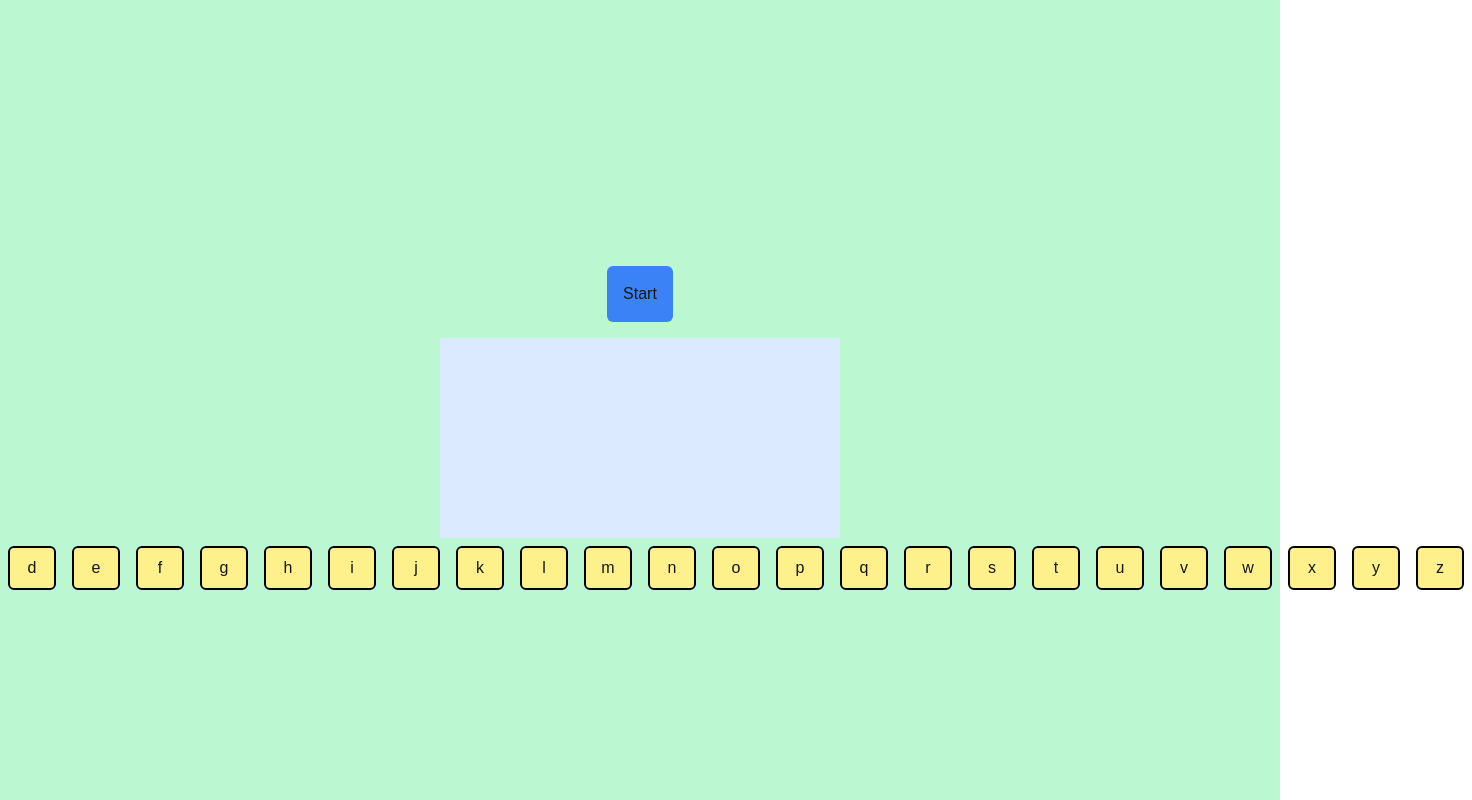
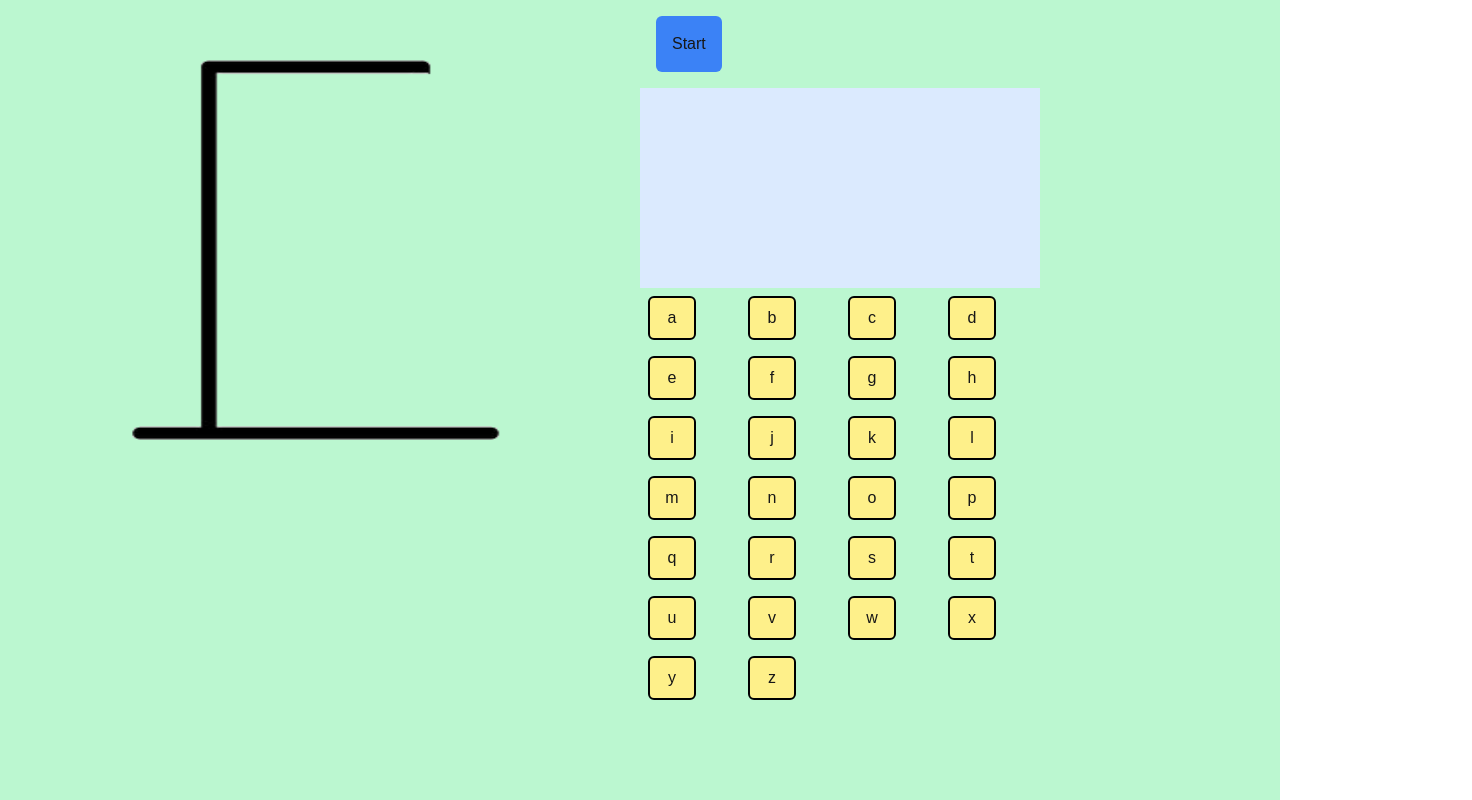
Before and after one commit to nbouffard/hangman, a Next.js app: page /hangman in a window 1280 px wide. Shown: the whole page, 1472 px wide, since content can reach past the window. Built offline with nearby package versions, Linux system fonts and the light colour scheme.

Commit message:
add default image

```diff
--- a/src/app/hangman/page.jsx
+++ b/src/app/hangman/page.jsx
@@ -8,11 +8,6 @@ const StartGame = ({dispatch}) => {
     <button className='p-4 bg-blue-500 hover:bg-blue-300 rounded-md m-4' onClick={() => {dispatch(start()), reset()}}>Start</button>
   )
 }
-
-// const DisplayHangman = ({mistakes}) => {
-//   console.log(mistakes)
-
-// }
 
 const disableLetter = (event) => {
   const letterToDisable = event.target
@@ -38,8 +33,6 @@ const LetterKey = ({dispatch}) => {
 }
 
 const MistakeCounter = ({mistakes}) => {
-  // const imgPath = `../images/${mistakes}.png`
-  if (mistakes > 0) {
   return(
     <Image
     src={`/images/${mistakes}.png`}
@@ -48,7 +41,6 @@ const MistakeCounter = ({mistakes}) => {
     alt={`image of hangman at mistake no.${mistakes}`}
   />
   )
-    }
 }
 
 const DisplayGuessWord = ({guessedWord}) => {
@@ -67,19 +59,23 @@ export default function Page() {
   const dispatch = useDispatch()
   return(
     <>
-    <div className="absolute inset-0 bg-green-200 flex flex-col justify-center items-center">
+    <div className="absolute inset-0 bg-green-200 flex">
+        <div className="w-6/12">
           <h1 className="h-12 min-w-24 flex justify-center">{gameStatus}</h1>
+          <div className="h-[400px] min-w-[400px] flex justify-center">
+            <MistakeCounter mistakes={numOfMistakes}/>
+          </div>
+        </div>
+        <div>
           <StartGame dispatch={dispatch} />
-      {/* <DisplayHangman mistakes={numOfMistakes} /> */}
           <div className="w-[400px] h-[200px] flex justify-center items-center bg-blue-100">
             <DisplayGuessWord guessedWord={guessedWord}/>
           </div>
-      <div className="flex justify-between">
+          <div className="grid grid-cols-4">
             <LetterKey dispatch={dispatch}/>
           </div>
-      <MistakeCounter mistakes={numOfMistakes}/>
         </div>
-
+    </div>
     </>
   )
 }
```
Also changed, not shown: public/images/0.png (added). Lines whose indentation alone changed are shown as unchanged.
